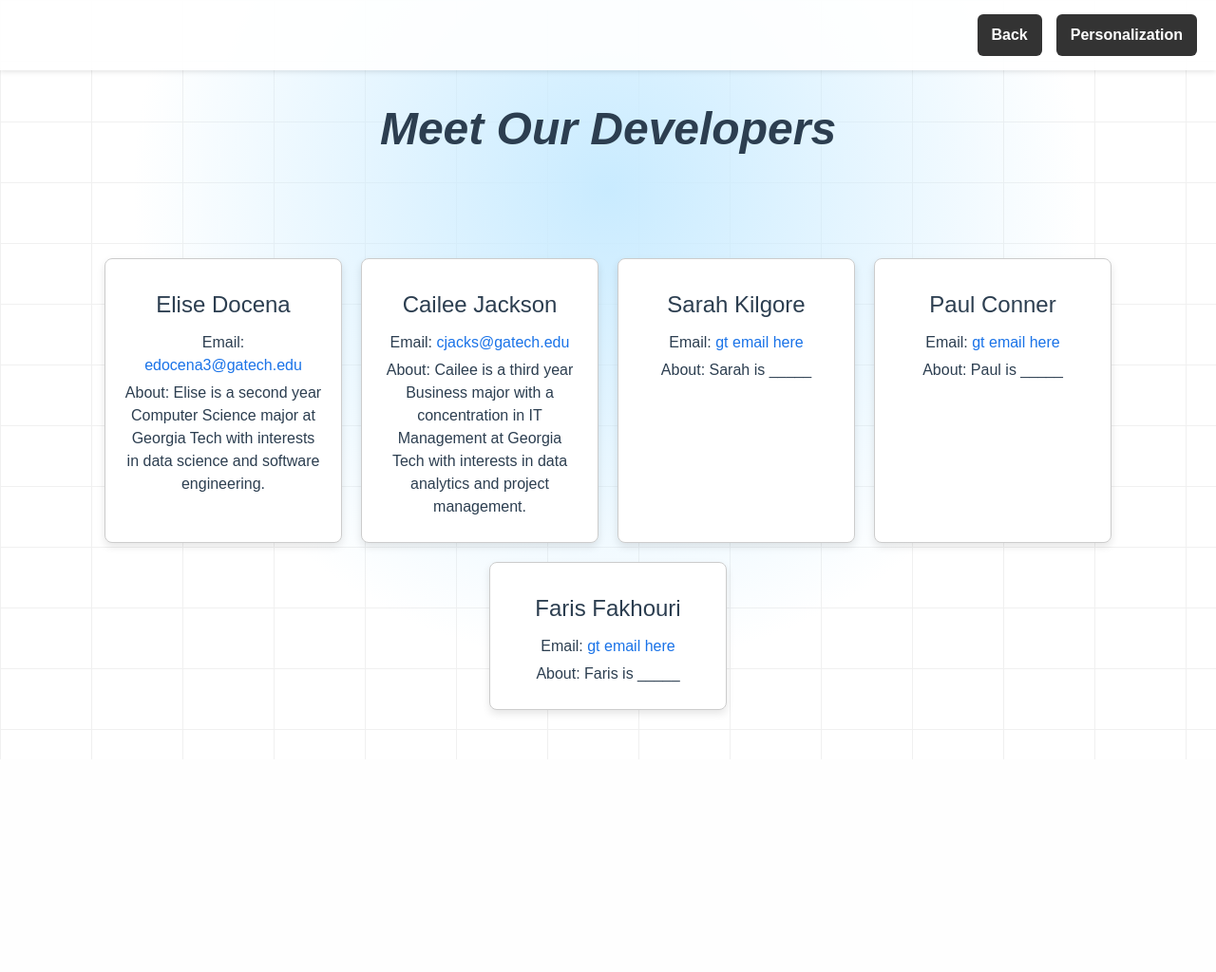
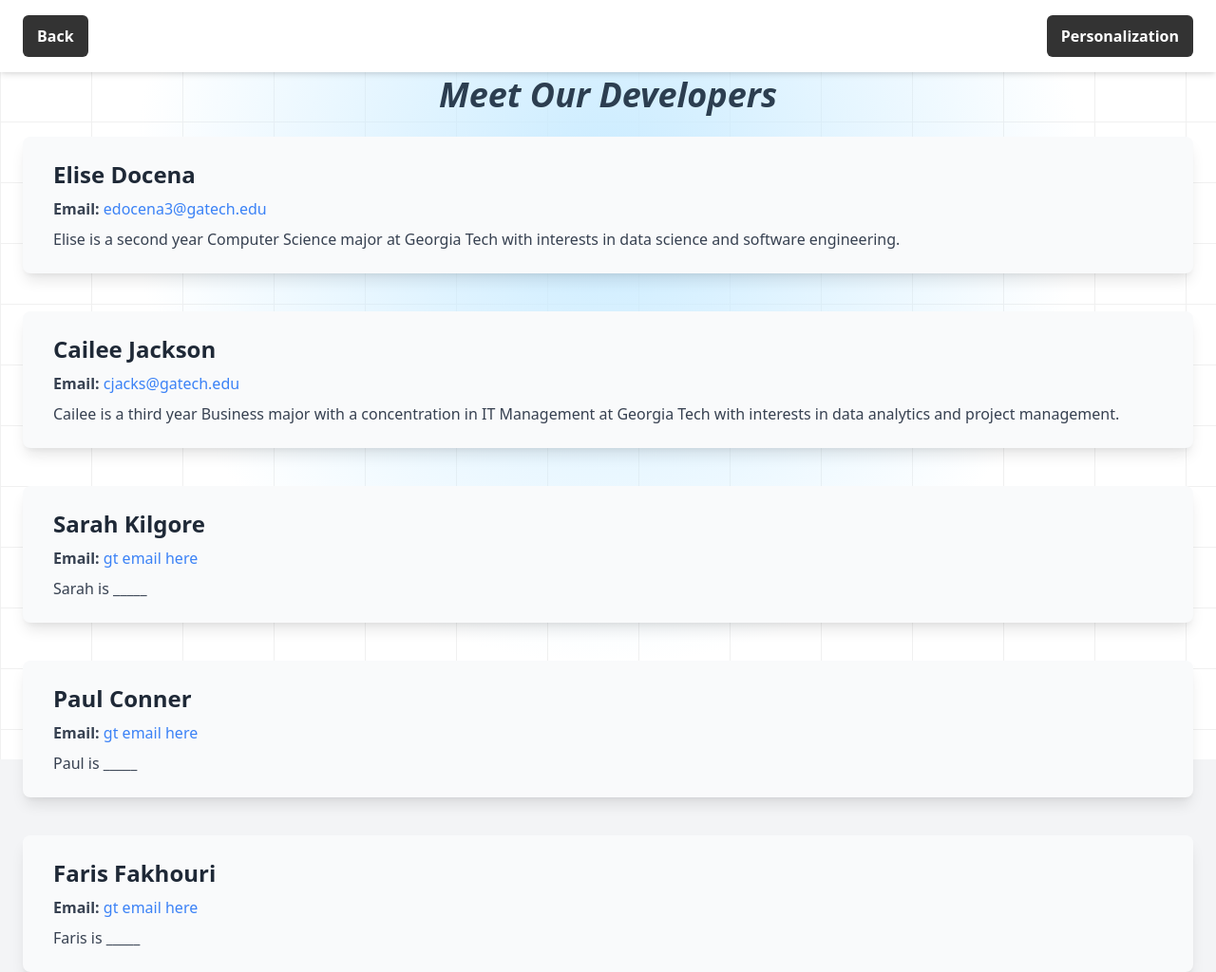
Before and after one commit to pconner6/CS2340-g11-proj2, a Django app: page /devs/ in a window 1280 px wide. Shown: the whole page at 95% size. Before the commit the page ends 800 px from the top, so only its background shows below. Run offline with Django 5.2, Linux system fonts and the light colour scheme.

Commit message:
slight dev page UI update (more interactive)

```diff
--- a/app/templates/app/devs.html
+++ b/app/templates/app/devs.html
@@ -9,131 +9,7 @@
     <link href="https://cdn.jsdelivr.net/npm/tailwindcss@2.2.19/dist/tailwind.min.css" rel="stylesheet">
 
     <style>
-        /* Base styling */
-        body {
-            font-family: 'Arial', sans-serif;
-            color: #333;
-            margin: 0;
-            padding-top: 70px; /* Offset for fixed header */
-            display: flex;
-            flex-direction: column;
-            align-items: center;
-            justify-content: flex-start;
-            min-height: 100vh;
-            transition: background-color 0.3s, color 0.3s;
-        }
-
-        /* Light mode background */
-        .light-mode-background {
-            position: fixed;
-            inset: 0;
-            z-index: -10;
-            width: 100vw;
-            height: 100vh;
-            background-color: #ffffff;
-            background-image: linear-gradient(to right, #f0f0f0 1px, transparent 1px),
-                              linear-gradient(to bottom, #f0f0f0 1px, transparent 1px);
-            background-size: 6rem 4rem;
-        }
-
-        /* Dark mode background */
-        .dark-mode-background {
-            position: fixed;
-            inset: 0;
-            z-index: -10;
-            width: 100vw;
-            height: 100vh;
-            background-color: #1a1a1a;
-            background-image: radial-gradient(25% 25% at 10% 10%, #ffffff 0%, #ffffff 40%, #1a1a1a 100%);
-        }
-
-        /* Header styling */
-        .header {
-            position: fixed;
-            top: 0;
-            width: 100%;
-            display: flex;
-            justify-content: flex-end;
-            align-items: center;
-            padding: 15px 20px;
-            background-color: rgba(255, 255, 255, 0.9);
-            box-shadow: 0 2px 5px rgba(0, 0, 0, 0.1);
-            z-index: 100;
-        }
-
-        .header-left {
-            display: flex;
-            align-items: center;
-        }
-
-        /* Back button styling */
-        .back {
-            padding: 10px 15px;
-            background-color: #333;
-            color: #ffffff;
-            border-radius: 6px;
-            text-decoration: none;
-            font-weight: bold;
-            transition: background-color 0.3s;
-        }
-
-        .back:hover {
-            background-color: #555;
-        }
-
-        /* Dropdown button styling */
-        .dropdown button {
-            padding: 10px 15px;
-            background-color: #333;
-            color: #ffffff;
-            border-radius: 6px;
-            text-decoration: none;
-            font-weight: bold;
-            transition: background-color 0.3s;
-        }
-
-        .dropdown button:hover {
-            background-color: #555;
-        }
-
-        /* Dark mode adjustments */
-        .dark-mode .header {
-            background-color: rgba(18, 18, 18, 0.9);
-        }
-
-        .dark-mode .header .back,
-        .dark-mode .dropdown button {
-            background-color: #ffffff;
-            color: #333;
-        }
-
-        .dropdown-content {
-            display: none;
-            position: absolute;
-            right: 0;
-            background-color: #ffffff;
-            min-width: 150px;
-            box-shadow: 0 8px 16px rgba(0, 0, 0, 0.2);
-            border-radius: 6px;
-            overflow: hidden;
-            z-index: 1;
-        }
-
-        .dropdown:hover .dropdown-content {
-            display: block;
-        }
-
-        /* Title and button styling */
-        .title {
-            font-size: 3rem;
-            font-weight: bold;
-            text-align: center;
-            margin-top: 30px;
-            animation: fadeIn 2s ease-in-out forwards;
-            opacity: 0;
-        }
-
-        /* Keyframe animations */
+        /* Custom animations */
         @keyframes fadeIn {
             0% { opacity: 0; transform: translateY(-10px); }
             100% { opacity: 1; transform: translateY(0); }
@@ -141,38 +17,53 @@
     </style>
 </head>
 
-<body>
-    <!-- Background Divs -->
+<body class="bg-gray-100 dark:bg-gray-800 text-gray-900 dark:text-gray-200 transition duration-300">
+    <!-- Background Effects -->
     <div class="light-mode-background"></div>
     <div class="dark-mode-background"></div>
 
-    <!-- Header with Back button (left) and Personalization dropdown (right) -->
-    <header class="header">
-        <!-- Left section of the header (Back button) -->
-        <div class="header-left">
-            <a href="{% url 'logout' %}" class="back">Back</a>
-        </div>
+    <!-- Header -->
+    <header class="header fixed top-0 w-full flex justify-between items-center px-6 py-4 bg-white dark:bg-gray-900 shadow-md z-50">
+        <!-- Back Button -->
+        <a href="{% url 'logout' %}" class="back bg-gray-700 text-white px-4 py-2 rounded hover:bg-gray-900 dark:bg-gray-100 dark:text-gray-800 dark:hover:bg-gray-300 transition">
+            Back
+        </a>
 
-        <!-- Right section of the header (Personalization dropdown) -->
-        <div class="dropdown">
-            <button>Personalization</button>
-            <div class="dropdown-content">
-                <a href="#" id="mode-toggle" class="dark-mode-toggle">Dark Mode</a>
+        <!-- Personalization Dropdown -->
+        <div class="dropdown relative">
+            <button class="bg-gray-700 text-white px-4 py-2 rounded hover:bg-gray-900 dark:bg-gray-100 dark:text-gray-800 dark:hover:bg-gray-300 transition">
+                Personalization
+            </button>
+            <div class="dropdown-content absolute right-0 mt-2 bg-white dark:bg-gray-800 text-gray-800 dark:text-gray-200 shadow-md rounded-lg overflow-hidden">
+                <a href="#" id="mode-toggle" class="block px-4 py-2 hover:bg-gray-100 dark:hover:bg-gray-700">Dark Mode</a>
             </div>
         </div>
     </header>
 
-    <!-- Animated Title -->
-    <h1 class="title">Meet Our Developers</h1>
+    <!-- Title -->
+    <main class="mt-20 px-6 text-center">
+        <h1 class="text-4xl font-extrabold mb-6 animate-fadeIn">
+            Meet Our Developers
+        </h1>
 
-    <main class="content">
-        <div class="developers">
+        <!-- Developer Information -->
+        <div class="space-y-10">
             {% for developer in developers %}
-                <div class="developer">
-                    <h3>{{ developer.name }}</h3>
-                    <p>Email: <a href="mailto:{{ developer.email }}">{{ developer.email }}</a></p>
-                    <p>About: {{ developer.about }}</p>
-                </div>
+            <!-- Developer Block with Hover Effect -->
+            <section class="text-left bg-gray-50 dark:bg-gray-900 px-8 py-6 rounded-lg shadow-lg transform transition hover:scale-105 hover:shadow-xl">
+                <h2 class="text-2xl font-bold text-gray-800 dark:text-gray-100 mb-2">
+                    {{ developer.name }}
+                </h2>
+                <p class="text-gray-700 dark:text-gray-400">
+                    <strong>Email:</strong>
+                    <a href="mailto:{{ developer.email }}" class="text-blue-500 hover:text-blue-700 dark:hover:text-blue-300 transition">
+                        {{ developer.email }}
+                    </a>
+                </p>
+                <p class="text-gray-700 dark:text-gray-400 mt-2">
+                    {{ developer.about }}
+                </p>
+            </section>
             {% endfor %}
         </div>
     </main>
@@ -180,7 +71,7 @@
     <script>
         const toggleButton = document.getElementById('mode-toggle');
 
-        // Apply or remove dark mode on hover
+        // Hover effects for dark mode
         toggleButton.addEventListener('mouseenter', () => {
             document.body.classList.add('dark-mode');
         });
```
Also changed, not shown: db.sqlite3.
